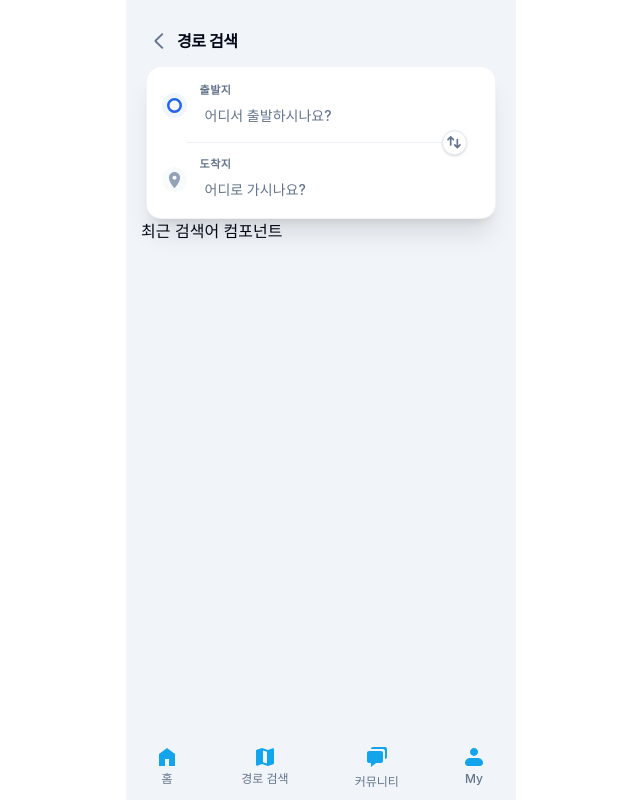
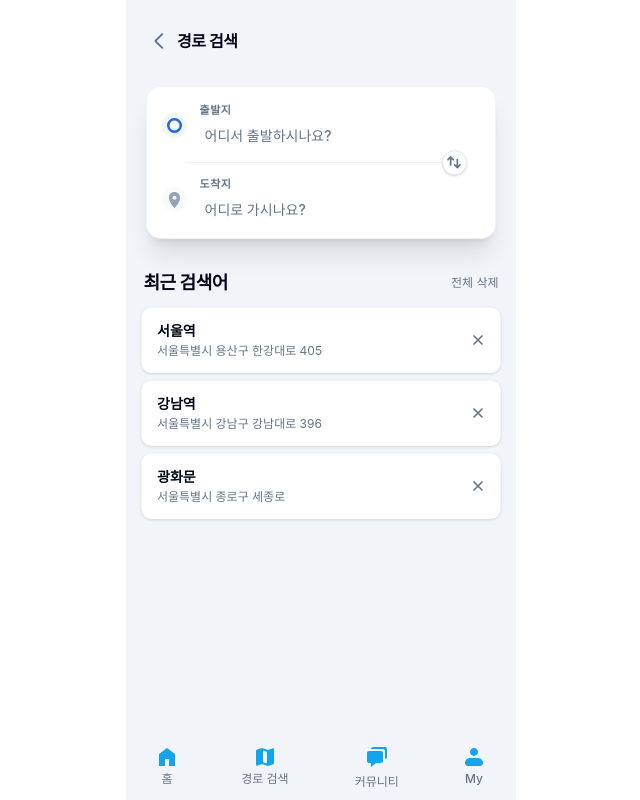
Before and after one commit to JJJ-un/WEANET, a React (Vite) app in the folder apps/client/: page /path-search in a window 1280 px wide. Shown: the whole page, without its empty margins (319-959 px from the left). Built offline with nearby package versions, Linux system fonts and the light colour scheme; a web font is replaced by a local one.

Commit message:
refactor: RecentSearch 위젯 고도화 및 개별 삭제 기능 추가

```diff
--- a/apps/client/src/routes/path-search/index.tsx
+++ b/apps/client/src/routes/path-search/index.tsx
@@ -1,26 +1,28 @@
 import { createFileRoute } from '@tanstack/react-router';
 import PathsSearchHeader from '@/widget/path-search-header/ui/PathSearchHeader';
 import PathsSearchBar from '@/widget/path-search/ui/PathSearchBar';
+import RecentSearch from '@/widget/recent-search/ui/RecentSearch';
 
 export const Route = createFileRoute('/path-search/')({
     component: PathSearchPage,
 });
 
 function PathSearchPage() {
+    const handleSelectRecent = (name: string) => {
+        console.log('최근 검색어 선택:', name);
+        // TODO: 검색바의 입력값으로 설정하거나 바로 검색 실행 로직 추가
+    };
+
     return (
-        <div>
-            {/* 헤더 컴포넌트 */}
-            <div>
-                <PathsSearchHeader />
-            </div>
-            {/* 검색 바 및 최근 검색어 컴포넌트 */}
-            <div>
-                <PathsSearchBar />
-            </div>
-            {/* 최근 검색어 컴포넌트 */}
-            <div>
-                <div>최근 검색어 컴포넌트</div>
-            </div>
+        <div className="flex flex-col gap-8 pb-32">
+            {/* 1. 헤더 섹션 (뒤로가기 등) */}
+            <PathsSearchHeader />
+
+            {/* 2. 경로 탐색 바 위젯 */}
+            <PathsSearchBar />
+
+            {/* 3. 최근 검색어 섹션 (위젯 분리 완료) */}
+            <RecentSearch onSelect={handleSelectRecent} maxItems={3} />
         </div>
     );
 }
--- a/apps/client/src/widget/path-search/ui/PathSearchBar.tsx
+++ b/apps/client/src/widget/path-search/ui/PathSearchBar.tsx
@@ -1,7 +1,7 @@
 import { useState } from 'react';
 import { useLocationSearch } from '@/entities/location/model/useLocationSearch';
 import { SearchField, type FieldType } from './SearchField';
-import { SearchResultList } from './SearchResultList';
+import { SearchList } from './SearchList';
 
 interface PathState {
     departure: string;
@@ -84,7 +84,7 @@ const PathsSearchBar = () => {
             </div>
 
             {/* 검색 결과 리스트 (팝업) */}
-            {isShowList && <SearchResultList results={results} onSelect={handleSelect} />}
+            {isShowList && <SearchList results={results} onSelect={handleSelect} />}
         </div>
     );
 };
--- a/apps/client/src/widget/path-search/ui/SearchResultList.tsx
+++ b/apps/client/src/widget/path-search/ui/SearchList.tsx
@@ -1,15 +1,15 @@
 import { LocationItem } from '@/entities/location/ui/LocationItem';
 import { type LocationItem as LocationItemType } from '@/entities/location/model/useLocationSearch';
 
-interface SearchResultListProps {
+interface SearchListProps {
     results: LocationItemType[];
     onSelect: (name: string) => void;
 }
 
 /**
- * 검색 결과 목록 팝업 컴포넌트
+ * 검색 목록 팝업 컴포넌트
  */
-export const SearchResultList = ({ results, onSelect }: SearchResultListProps) => {
+export const SearchList = ({ results, onSelect }: SearchListProps) => {
     return (
         <div className="absolute top-[calc(100%+12px)] left-0 w-full bg-white/95 backdrop-blur-md border border-border shadow-2xl rounded-2xl z-[100] overflow-hidden animate-in fade-in slide-in-from-top-2 duration-200">
             {results.length > 0 ? (
--- /dev/null
+++ b/apps/client/src/widget/recent-search/ui/RecentSearch.tsx
@@ -0,0 +1,83 @@
+import { useState } from 'react';
+import { LocationItem } from '@/entities/location/ui/LocationItem';
+import SEARCH_LIST_MOCK from '@/shared/mock/searchData.mock';
+
+interface RecentSearchProps {
+    onSelect: (name: string) => void;
+    maxItems?: number;
+}
+
+/**
+ * 최근 검색어 목록을 보여주는 위젯 (개별 삭제 기능 포함)
+ */
+const RecentSearch = ({ onSelect, maxItems = 3 }: RecentSearchProps) => {
+    const [recentSearches, setRecentSearches] = useState(SEARCH_LIST_MOCK.slice(0, maxItems));
+
+    const handleClearAll = () => {
+        if (confirm('최근 검색어를 모두 삭제할까요?')) {
+            setRecentSearches([]);
+        }
+    };
+
+    const handleDeleteItem = (e: React.MouseEvent, id: string | number) => {
+        e.stopPropagation(); // 카드 전체 클릭 이벤트 전파 방지
+        setRecentSearches((prev) => prev.filter((item) => item.id !== id));
+    };
+
+    return (
+        <div className="flex flex-col gap-4 mt-4">
+            {/* 상단 헤더 영역 */}
+            <div className="flex items-center justify-between px-1">
+                <h2 className="text-lg font-bold text-foreground">최근 검색어</h2>
+                {recentSearches.length > 0 && (
+                    <button
+                        onClick={handleClearAll}
+                        className="text-xs text-muted-foreground hover:text-primary transition-colors active:scale-95"
+                    >
+                        전체 삭제
+                    </button>
+                )}
+            </div>
+
+            {/* 최근 검색어 목록 (개별 카드들) */}
+            <div className="flex flex-col gap-3">
+                {recentSearches.length > 0 ? (
+                    recentSearches.map((location) => (
+                        <div key={location.id} className="relative group">
+                            <LocationItem
+                                location={location}
+                                onSelect={onSelect}
+                                className="bg-white rounded-2xl shadow-sm border border-border/40 py-5 px-6 hover:bg-slate-50 border-b-transparent last:border-b-transparent pr-12"
+                            />
+                            {/* 개별 삭제 버튼 */}
+                            <button
+                                onClick={(e) => handleDeleteItem(e, location.id)}
+                                className="absolute right-4 top-1/2 -translate-y-1/2 p-2 rounded-full hover:bg-muted text-muted-foreground hover:text-destructive transition-colors active:scale-90"
+                                title="삭제"
+                            >
+                                <svg
+                                    width="16"
+                                    height="16"
+                                    viewBox="0 0 24 24"
+                                    fill="none"
+                                    stroke="currentColor"
+                                    strokeWidth="2.5"
+                                    strokeLinecap="round"
+                                    strokeLinejoin="round"
+                                >
+                                    <path d="M18 6L6 18M6 6l12 12" />
+                                </svg>
+                            </button>
+                        </div>
+                    ))
+                ) : (
+                    <div className="flex flex-col items-center justify-center p-12 bg-white/40 rounded-3xl border border-dashed border-border/60">
+                        <p className="text-sm text-muted-foreground italic">최근 검색한 장소가 없어요.</p>
+                    </div>
+                )}
+            </div>
+        </div>
+    );
+};
+
+export default RecentSearch;
```
